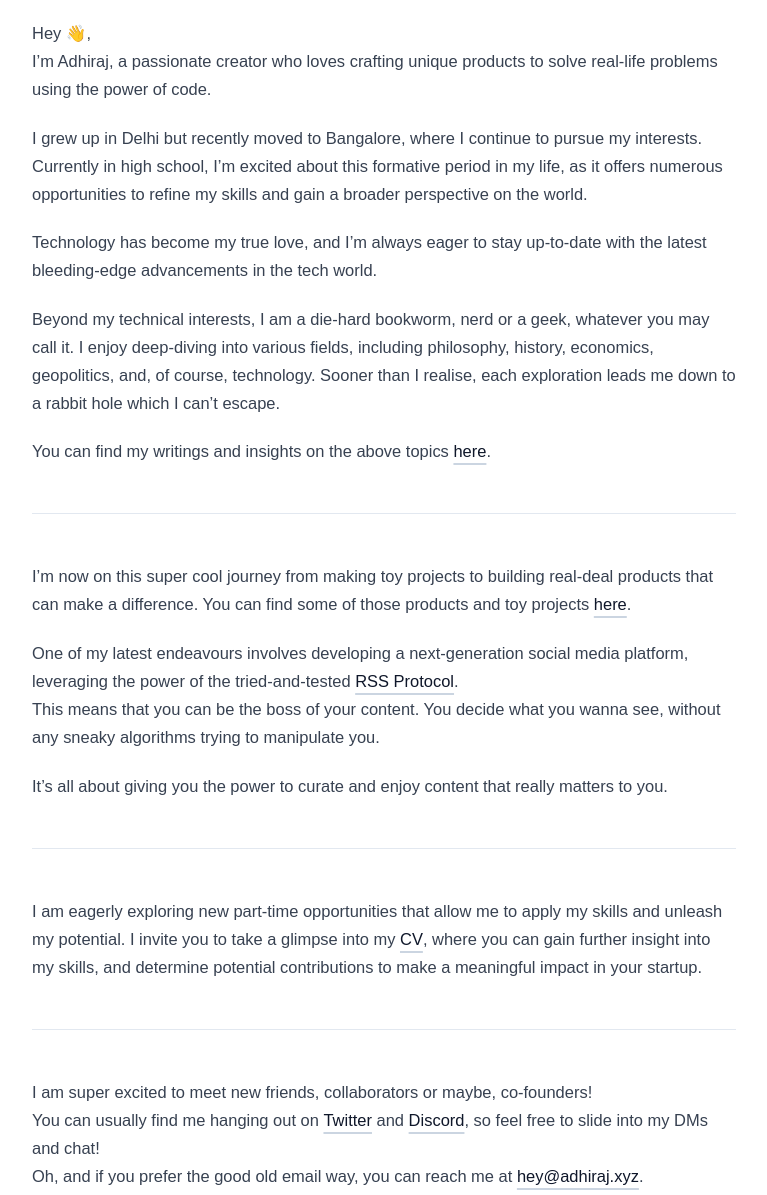
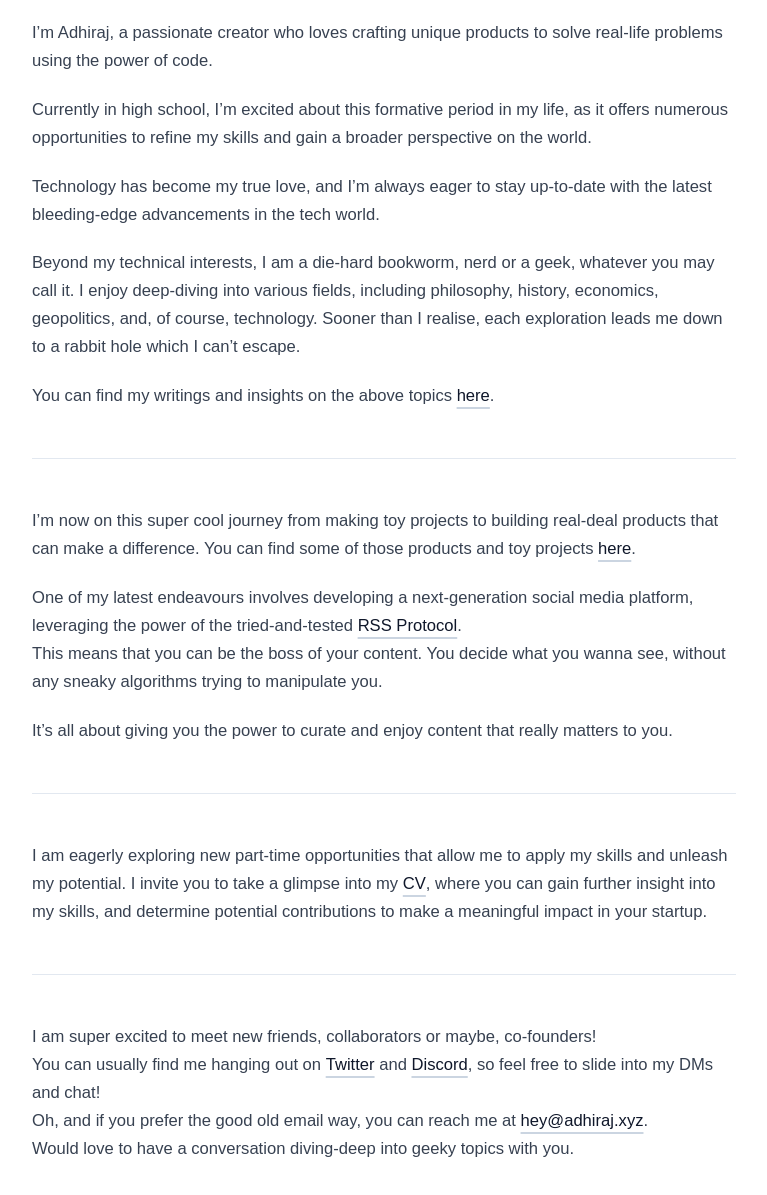
Before and after one commit to adhirajb1109/blogfolio, an Astro site: page / in a window 1280 px wide. Shown: the part 405-1600 px from the top of the page, without its empty margins (256-1023 px from the left). Built offline with nearby package versions, Linux system fonts and the light colour scheme; Astro itself is replaced by a stand-in of ours.

Commit message:
feat: Made the design better

```diff
--- a/src/content/posts/fixing-democracy-in-india-through-digitalisation.md
+++ b/src/content/posts/fixing-democracy-in-india-through-digitalisation.md
@@ -2,7 +2,7 @@
 layout: "../../layouts/BlogPost.astro"
 title: "Fixing Democracy in India through Digitalisation"
 description: "The current system of democracy in India is broken. Digitalisation is the way to save this failing system of governance and transform it into an effecient model which lives up to the expectations of citizens. "
-date: 2023-05-26
+date: 2023-06-13
 draft: false
 ---
 
--- a/src/pages/index.md
+++ b/src/pages/index.md
@@ -4,10 +4,9 @@ title: "Adhiraj Bhatia"
 description: "A passionate teen creator who loves crafting unique products to solve real-life problems using the power of code."
 ---
 
-Hey 👋,
 I'm Adhiraj, a passionate creator who loves crafting unique products to solve real-life problems using the power of code.
 
-I grew up in Delhi but recently moved to Bangalore, where I continue to pursue my interests. Currently in high school, I'm excited about this formative period in my life, as it offers numerous opportunities to refine my skills and gain a broader perspective on the world.
+Currently in high school, I'm excited about this formative period in my life, as it offers numerous opportunities to refine my skills and gain a broader perspective on the world.
 
 Technology has become my true love, and I'm always eager to stay up-to-date with the latest bleeding-edge advancements in the tech world.
 
@@ -33,4 +32,4 @@ I am eagerly exploring new part-time opportunities that allow me to apply my ski
 I am super excited to meet new friends, collaborators or maybe, co-founders!
 You can usually find me hanging out on [Twitter](https://twitter.com/adhirajb1109) and [Discord](https://discord.com/users/876685465183473675), so feel free to slide into my DMs and chat!
 Oh, and if you prefer the good old email way, you can reach me at [hey@adhiraj.xyz](hey@adhiraj.xyz).
-Would love to have a conversation deep-diving into geeky topics with you.
+Would love to have a conversation diving-deep into geeky topics with you.
--- a/src/styles/globals.css
+++ b/src/styles/globals.css
@@ -77,7 +77,7 @@ pre {
 }
 
 .prose p {
-    font-size: 1.03rem;
+    font-size: 1.0375rem;
 }
 
 .navbar a {
```
Also changed, not shown: package.json (+0 -7 lines), 1 other file.
